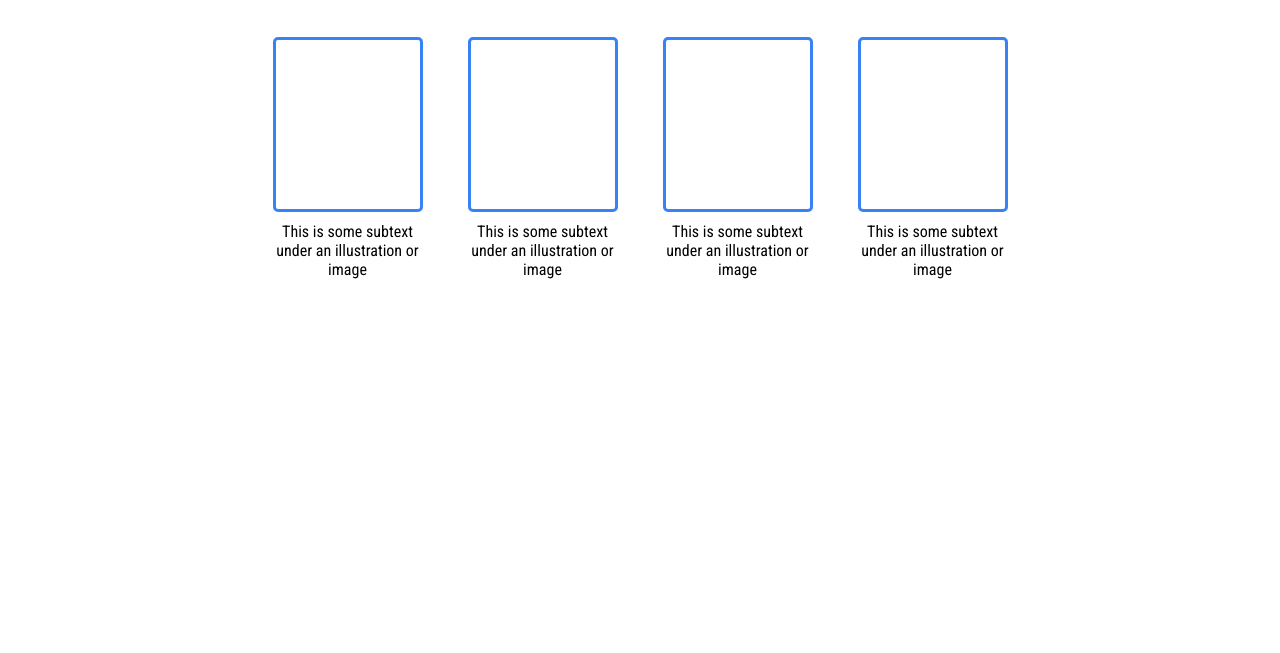
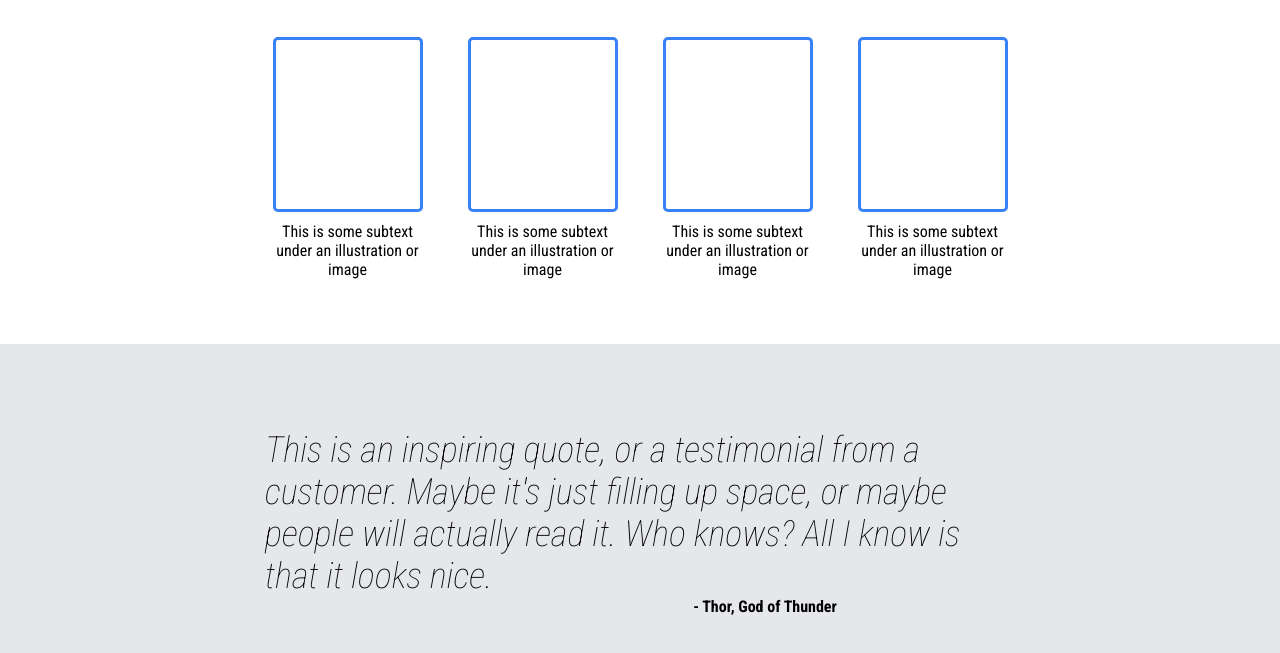
Before and after one commit to glad180r/odin-landing-page, a plain HTML site: page index.html in a window 1280 px wide. Shown: the part 501-1154 px from the top of the page. Before the commit the page ends 880 px from the top, so only its background shows below. Drawn offline with Linux system fonts and the light colour scheme.

Commit message:
Completed Quote Section

```diff
--- a/index.html
+++ b/index.html
@@ -43,7 +43,14 @@
                 <div class="text"> This is some subtext under an illustration or image</div>
             </div>
         </div>
-
-    </main>
+    </div>
+    <div class="quote-section">
+        <div class="quote-text">
+            This is an inspiring quote, or a testimonial from a customer.
+            Maybe it's just filling up space, or maybe people will actually
+            read it. Who knows? All I know is that it looks nice.
+        </div>
+        <div class="quote-text-author"> - Thor, God of Thunder </div>
+    </div>
 </body>
 </html>
--- a/styles.css
+++ b/styles.css
@@ -8,6 +8,8 @@
     --hero-secondary-text: #E5E7EB;
     --button-color: #3882F6;
     --information-header-text: #1F2937;
+    --quote-section-background: #E5E7EB;
+    --quote-text: #1F2937;
 }
 
 *{
@@ -88,7 +90,7 @@ header{
     display: flex;
     flex-direction: column;
     align-items: center;
-    padding-bottom: 100px;
+    padding-bottom: 65px;
 }
 
 .information-section-title{
@@ -115,3 +117,27 @@ header{
     border-radius: 5px;
     margin-bottom: 10px;
 }
+
+
+/* Quote Section */
+.quote-section{
+    background-color: var(--quote-section-background);
+    display: flex;
+    flex-direction: column;
+    align-items: center;
+    justify-content: center;
+    padding: 85px;
+}
+
+
+.quote-text{
+    font-size: 36px;
+    font-weight: lighter;
+    font-style: italic;
+    width: 750px;
+}
+
+.quote-text-author{
+    font-weight: bold;
+    padding-left: 250px;
+}
```
